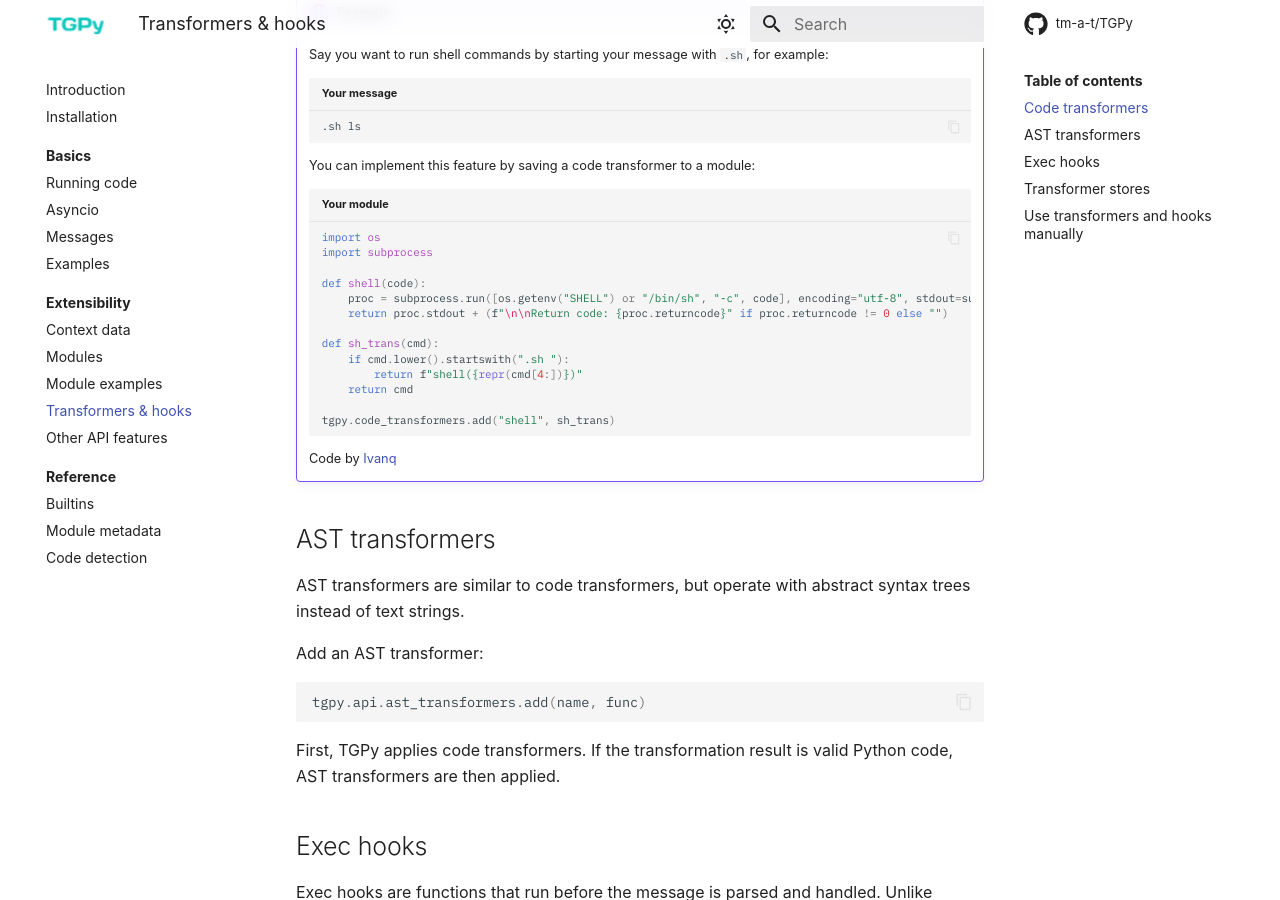
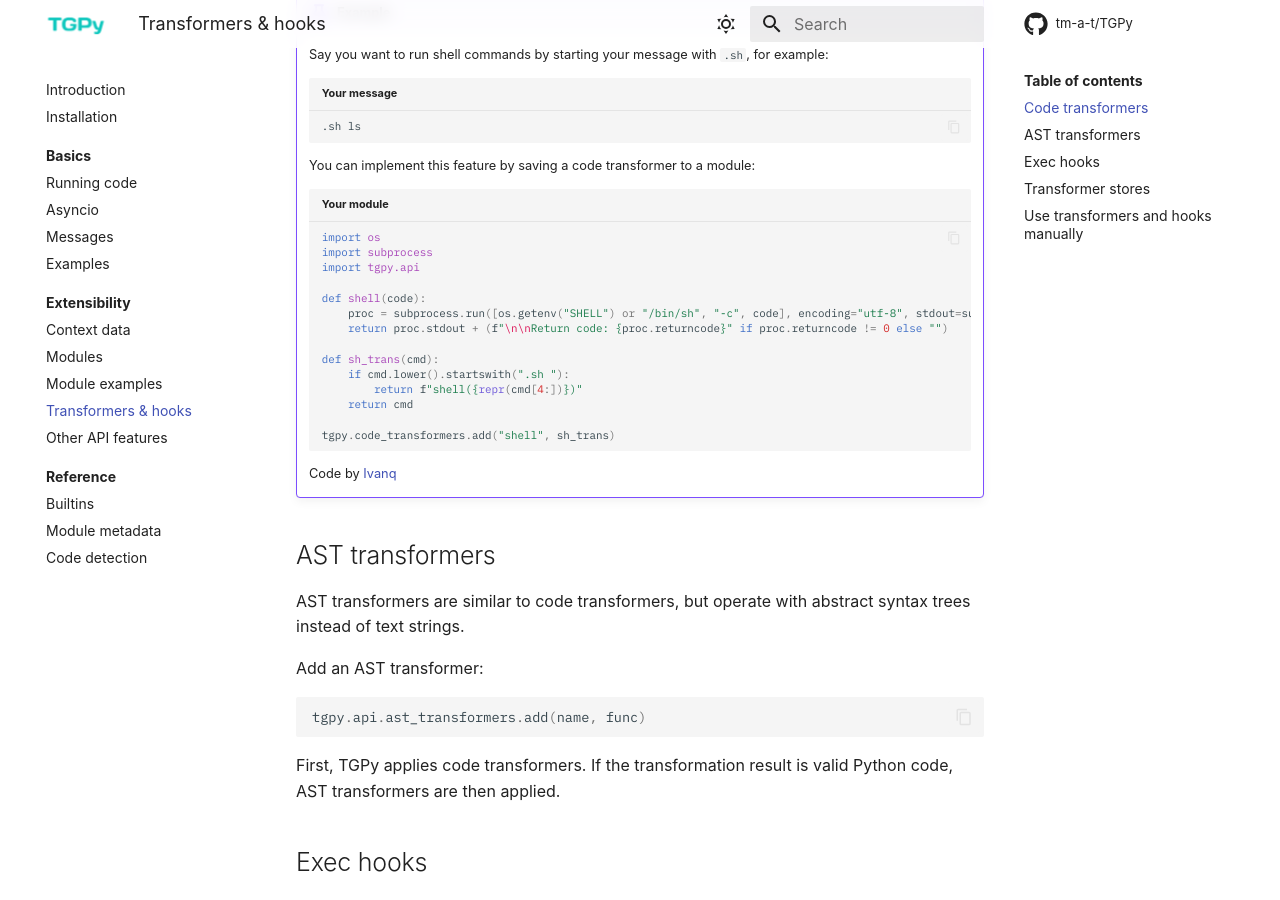
Before and after one commit to tm-a-t/TGPy, an MkDocs documentation site: the page built from guide/docs/extensibility/transformers.md, in a window 1280 px wide and 900 px high, scrolled down 715 px. Built offline with MkDocs 1.6.1 and Material for MkDocs 9.7.7, drawn with Linux system fonts in a browser that asks for light colours; some web fonts are replaced; comment, search, counter and statistics services are not loaded.

Commit message:
Fix shell commands example

````diff
--- a/guide/docs/extensibility/transformers.md
+++ b/guide/docs/extensibility/transformers.md
@@ -34,6 +34,7 @@
     ```python title="Your module"
     import os
     import subprocess
+    import tgpy.api
 
     def shell(code):
         proc = subprocess.run([os.getenv("SHELL") or "/bin/sh", "-c", code], encoding="utf-8", stdout=subprocess.PIPE, stderr=subprocess.STDOUT)
````
